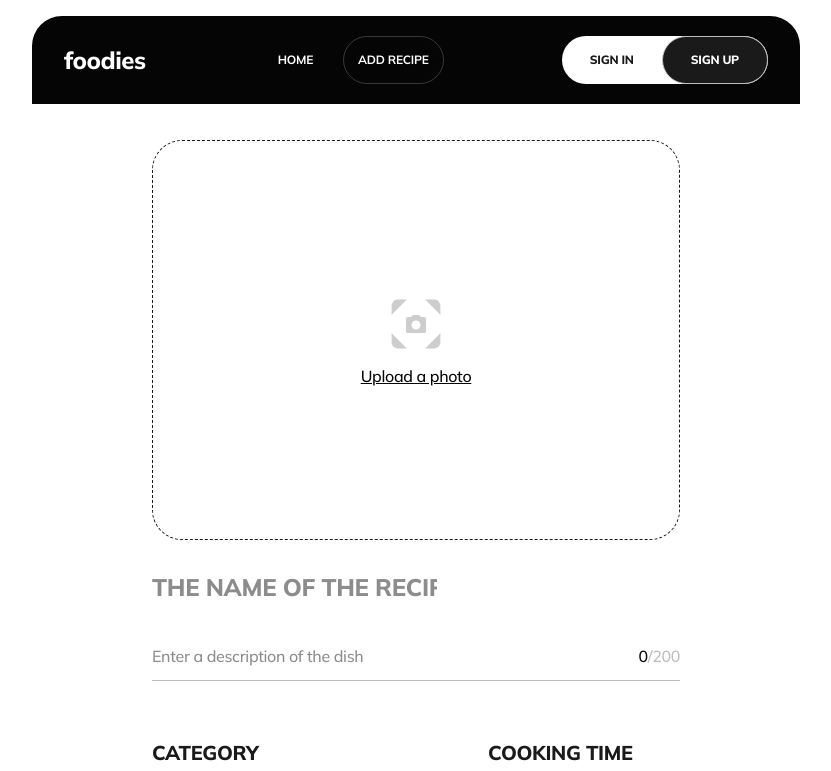
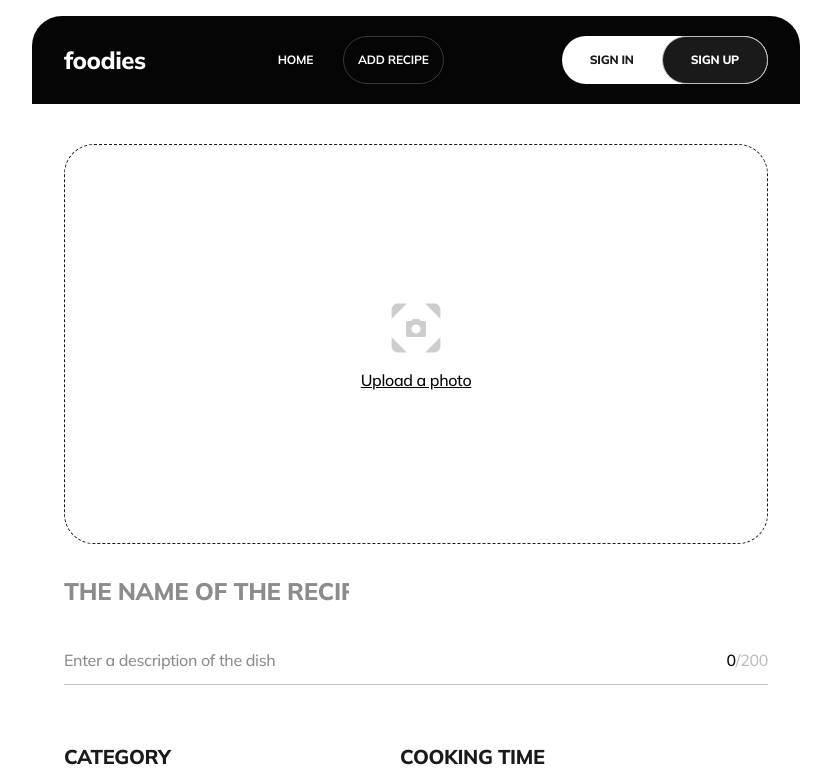
Before and after one commit to sidor91/foodies_monorepo, a React (Vite) app in the folder frontend/: page /recipe/add in a window 1280 px wide. Shown: the top 771 px of the page, without its empty margins (224-1055 px from the left). Built offline with nearby package versions, Linux system fonts and the light colour scheme; no server answers.

Commit message:
desktop style

```diff
--- a/frontend/redux/recipeFormDraftSlice/recipeFormDraftSlice.js
+++ b/frontend/redux/recipeFormDraftSlice/recipeFormDraftSlice.js
@@ -18,7 +18,13 @@ const recipeFormDraftSlice = createSlice({
   reducers: {
     // updating the draft with the new values from the form
     updateDraft(state, action) {
-      return { ...state, ...action.payload };
+      return {
+        ...state,
+        ...action.payload,
+        ...(action.payload.ingredients && {
+          ingredients: action.payload.ingredients.map((obj) => ({ ...obj })),
+        }),
+      };
     },
     // clearing the draft when the user submits the form or cancels
     clearDraft() {
--- a/frontend/src/components/AddRecipeForm/AddRecipeForm.jsx
+++ b/frontend/src/components/AddRecipeForm/AddRecipeForm.jsx
@@ -1,7 +1,7 @@
 import { useEffect } from "react";
+import { useNavigate } from "react-router-dom";
 import { Formik } from "formik";
 import * as Yup from "yup";
-import clsx from "clsx";
 import css from "./AddRecipeForm.module.css";
 import { useDispatch, useSelector } from "react-redux";
 import {
@@ -44,6 +44,7 @@ const RecipeSchema = Yup.object().shape({
 const AddRecipeForm = () => {
   const savedDraft = useSelector(selectRecipeDraft);
   const dispatch = useDispatch();
+  const navigate = useNavigate();
 
   const initialValues = {
     title: savedDraft?.title || "",
@@ -74,13 +75,14 @@ const AddRecipeForm = () => {
     }
 
     try {
-      await dispatch(addRecipe(formData)).unwrap();
+      const newRecipe = await dispatch(addRecipe(formData)).unwrap();
       toast.success("Successfully created a recipe!");
 
       dispatch(clearDraft()); // clear the draft in Redux
       resetForm(); // reset the form fields
 
-      // redirect to another page    TODO
+      // TODO;
+      navigate(`/recipes/${newRecipe.id}`);
     } catch (error) {
       console.error("Error:", error);
     } finally {
@@ -89,13 +91,12 @@ const AddRecipeForm = () => {
   };
 
   return (
-    <section className={css.header__section}>
-      <div className={css.header__container}>
+    <section className={css.section}>
+      <div className={css.container}>
         <Formik
           initialValues={initialValues}
           validationSchema={RecipeSchema}
           onSubmit={handleSubmit}
-          // enableReinitialize={true}
         >
           {({ isSubmitting }) => <RecipeFormContent isSubmitting={isSubmitting} />}
         </Formik>
--- a/frontend/src/components/AddRecipeForm/AddRecipeForm.module.css
+++ b/frontend/src/components/AddRecipeForm/AddRecipeForm.module.css
@@ -1,26 +1,30 @@
-.header__section {
+.section {
   width: 100%;
+  margin-bottom: 6.4rem;
+  margin-top: 3.2rem;
 }
 
-.header__container {
-  max-width: 375px;
+.container {
+  max-width: 37.5rem;
   margin: 0 auto;
-
-  padding: 16px;
+  padding-left: 1.6rem;
+  padding-right: 1.6rem;
 }
 
 /* --------------------------------------- */
 /* Tablet */
 /* --------------------------------------- */
 
-@media screen and (min-width: 768px) {
-  .header__section {
-    padding: 1.6rem 1.6rem 0 1.6rem;
+@media screen and (min-width: 48rem) {
+  .section {
+    margin-bottom: 8rem;
+    margin-top: 4rem;
   }
 
-  .header__container {
+  .container {
     max-width: 76.8rem;
-    padding: 2rem 3.2rem;
+    padding-left: 3.2rem;
+    padding-right: 3.2rem;
   }
 }
 
@@ -29,12 +33,13 @@
 /* --------------------------------------- */
 
 @media screen and (min-width: 90rem) {
-  .header__section {
-    padding: 2rem 2rem 0 2rem;
+  .section {
+    margin-bottom: 12rem;
   }
 
-  .header__container {
+  .container {
     max-width: 144rem;
-    padding: 2rem 6rem;
+    padding-left: 7.8rem;
+    padding-right: 7.8rem;
   }
 }
--- a/frontend/src/components/CustomSelect/CustomSelect.jsx
+++ b/frontend/src/components/CustomSelect/CustomSelect.jsx
@@ -7,7 +7,7 @@ const CustomSelect = ({ name, label, value, placeholder, options, className }) =
     value ? "text-(--black)" : "text-(--grey)"
   } ${className || ""}`;
   return (
-    <div className="flex flex-col gap-[8px] w-full">
+    <div className="flex flex-col gap-[0.8rem] tablet:gap-[1.6rem] w-full">
       {label && (
         <label className="font-[800] uppercase leading-[150%] tablet:text-[2rem] tablet:leading-[120%]">
           {label}
--- /dev/null
+++ b/frontend/src/components/ImageUploader/ImageUploader.jsx
@@ -0,0 +1,57 @@
+import Icon from "../Icon/Icon";
+
+const ImageUploader = ({ previewUrl, handleImageUpload, setFieldValue }) => {
+  return (
+    <div className="flex flex-col items-center shrink-0">
+      <div
+        className=" w-full max-w-[34.3rem] tablet:max-w-[70.4rem] desktop:w-[55.1rem] h-[31.8rem]
+          tablet:h-[40rem] desktop:h-[40rem] rounded-[3rem] border border-dashed
+         border-(--gray) overflow-hidden mb-[3.2rem] shrink-0"
+      >
+        <label className="pointer-events-auto w-full h-full cursor-pointer flex items-center justify-center">
+          {previewUrl ? (
+            <img src={previewUrl} alt="Recipe preview" className="w-full h-full object-cover" />
+          ) : (
+            <div className="mx-auto flex flex-col items-center justify-center gap-[0.8rem] ">
+              <Icon
+                name="add-image"
+                size={50}
+                className="fill-(--black)/20 tablet:w-[6.4rem] tablet:h-[6.4rem]"
+              />
+              <span
+                className="text-[1.4rem] tablet:text-[1.6rem] block leading-[143%] tablet:leading-[150%] underline
+                     text-(--black)"
+              >
+                Upload a photo
+              </span>
+            </div>
+          )}
+          <input
+            type="file"
+            accept="image/*"
+            className="hidden"
+            onChange={(e) => handleImageUpload(e, setFieldValue)}
+          />
+        </label>
+      </div>
+      {previewUrl && (
+        <label className="cursor-pointer mb-[3.2rem]">
+          <span
+            className="text-[1.4rem] tablet:text-[1.6rem] block leading-[143%]
+            tablet:leading-[150%] underline text-(--black)"
+          >
+            Upload another photo
+          </span>
+          <input
+            type="file"
+            accept="image/*"
+            className="hidden"
+            onChange={(e) => handleImageUpload(e, setFieldValue)}
+          />
+        </label>
+      )}
+    </div>
+  );
+};
+
+export default ImageUploader;
--- a/frontend/src/components/RecipeFormContent/RecipeFormContent.jsx
+++ b/frontend/src/components/RecipeFormContent/RecipeFormContent.jsx
@@ -12,6 +12,7 @@ import {
 import CustomSelect from "../CustomSelect/CustomSelect.jsx";
 import Icon from "../Icon/Icon.jsx";
 import clsx from "clsx";
+import ImageUploader from "../ImageUploader/ImageUploader.jsx";
 
 const RecipeFormContent = ({ isSubmitting }) => {
   const categories = useSelector(selectCategories);
@@ -30,41 +31,20 @@ const RecipeFormContent = ({ isSubmitting }) => {
     values,
     setFieldValue,
     handleResetForm,
-    errors,
     saveCurrentDraft,
   } = useRecipeForm();
 
   return (
-    <Form onBlur={saveCurrentDraft}>
+    <Form
+      onBlur={saveCurrentDraft}
+      className="desktop:flex desktop:gap-[8rem] w-full justify-center tablet:w-[70.4rem] "
+    >
       <>
-        <div
-          className="w-full max-w-[34.3rem] tablet:max-w-[70.4rem] h-[31.8rem] tablet:h-[40rem] rounded-[3rem] border border-dashed
-         border-(--gray) overflow-hidden mb-[3.2rem] mx-auto"
-        >
-          <label className="pointer-events-auto w-full h-full cursor-pointer flex items-center justify-center">
-            {previewUrl ? (
-              <img src={previewUrl} alt="Recipe preview" className="w-full h-full object-cover" />
-            ) : (
-              <div className="mx-auto flex flex-col items-center justify-center gap-[0.8rem] ">
-                <Icon
-                  name="add-image"
-                  size={50}
-                  className="fill-(--black)/20 tablet:w-[6.4rem] tablet:h-[6.4rem]"
-                />
-                <span className="text-[1.4rem] tablet:text-[1.6rem] block leading-[143%] tablet:leading-[150%] underline text-(--black)">
-                  Upload a photo
-                </span>
-              </div>
-            )}
-
-            <input
-              type="file"
-              accept="image/*"
-              style={{ display: "none" }}
-              onChange={(e) => handleImageUpload(e, setFieldValue)}
-            />
-          </label>
-        </div>
+        <ImageUploader
+          previewUrl={previewUrl}
+          handleImageUpload={handleImageUpload}
+          setFieldValue={setFieldValue}
+        />
       </>
       <div>
         {/* title and description */}
@@ -96,8 +76,8 @@ const RecipeFormContent = ({ isSubmitting }) => {
               />
             </div>
 
-            <div className="flex flex-col gap-[0.8rem]">
-              <label className="uppercase font-extrabold leading-[150%] tablet:text-[2rem] tablet:leading-[120%]">
+            <div className="flex flex-col gap-[0.8rem] tablet:gap-[1.6rem]">
+              <label className="uppercase font-extrabold tablet:text-[2rem] tablet:leading-[120%]">
                 COOKING TIME
               </label>
               <div className="flex items-center gap-[1.2rem] tablet:gap-[1.6rem]">
@@ -190,14 +170,13 @@ const RecipeFormContent = ({ isSubmitting }) => {
         <div className="">
           <div className="flex flex-col mb-[3.2rem]">
             {/* Текст підпису (лейбл) */}
-            <span className="uppercase font-[800] leading-[150%] tablet:leading-[120%] tablet:text-[2rem] mb-[3.2rem] block">
+            <span className="uppercase font-[800] tablet:leading-[120%] tablet:text-[2rem] mb-[3.2rem] block">
               Recipe preparation
             </span>
 
             {/* Поле вводу */}
             <CustomTextarea name="instructions" placeholder="Enter recipe" />
 
-            {/* Повідомлення про помилку */}
             <FormError name="instructions" />
           </div>
         </div>
@@ -235,7 +214,13 @@ export default RecipeFormContent;
 
 // added FormError component to be used in CustomSelect and RecipeFormContent
 export const FormError = ({ name }) => {
-  return <ErrorMessage name={name} component="div" className="text-(--red) text-[1.2rem]" />;
+  return (
+    <ErrorMessage
+      name={name}
+      component="div"
+      className="text-(--red) text-[1.4rem] tablet:text-[1.6rem] font-[500]"
+    />
+  );
 };
 
 const CustomTextarea = ({ name, placeholder, maxLength = 200, className }) => {
--- a/frontend/src/components/RecipeFormContent/RecipeFormContent.module.css
+++ /dev/null
@@ -1,3 +0,0 @@
-/* .error {
-  color: red;
-} */
--- a/frontend/src/styles/containers.css
+++ b/frontend/src/styles/containers.css
@@ -34,7 +34,7 @@
 /* Tablet */
 /* --------------------------------------- */
 
-@media screen and (min-width: 768px) {
+@media screen and (min-width: var(--tablet)) {
   .section {
     margin-bottom: 8rem;
   }
```
Also changed, not shown: frontend/src/components/IngredientList/IngredientList.jsx (+9 -8 lines), frontend/src/styles/variables.css (line endings or trailing spaces).
